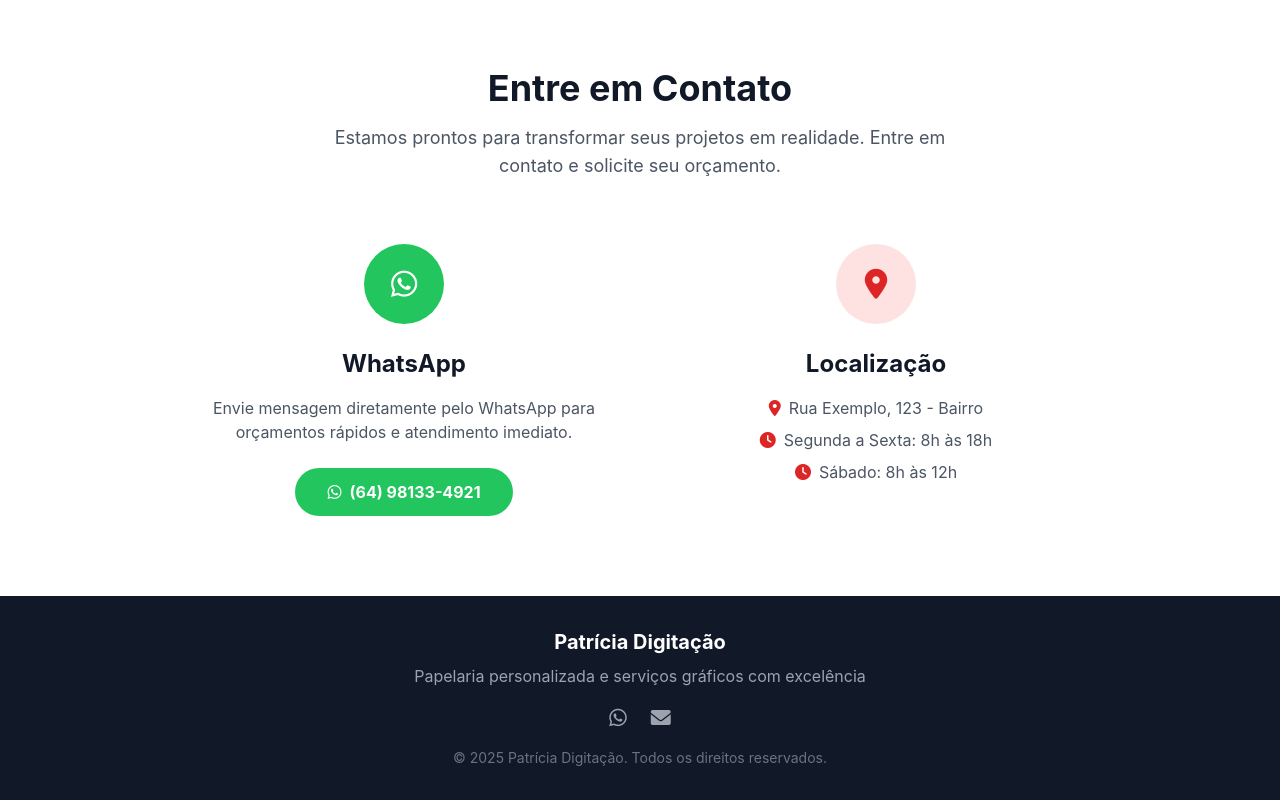
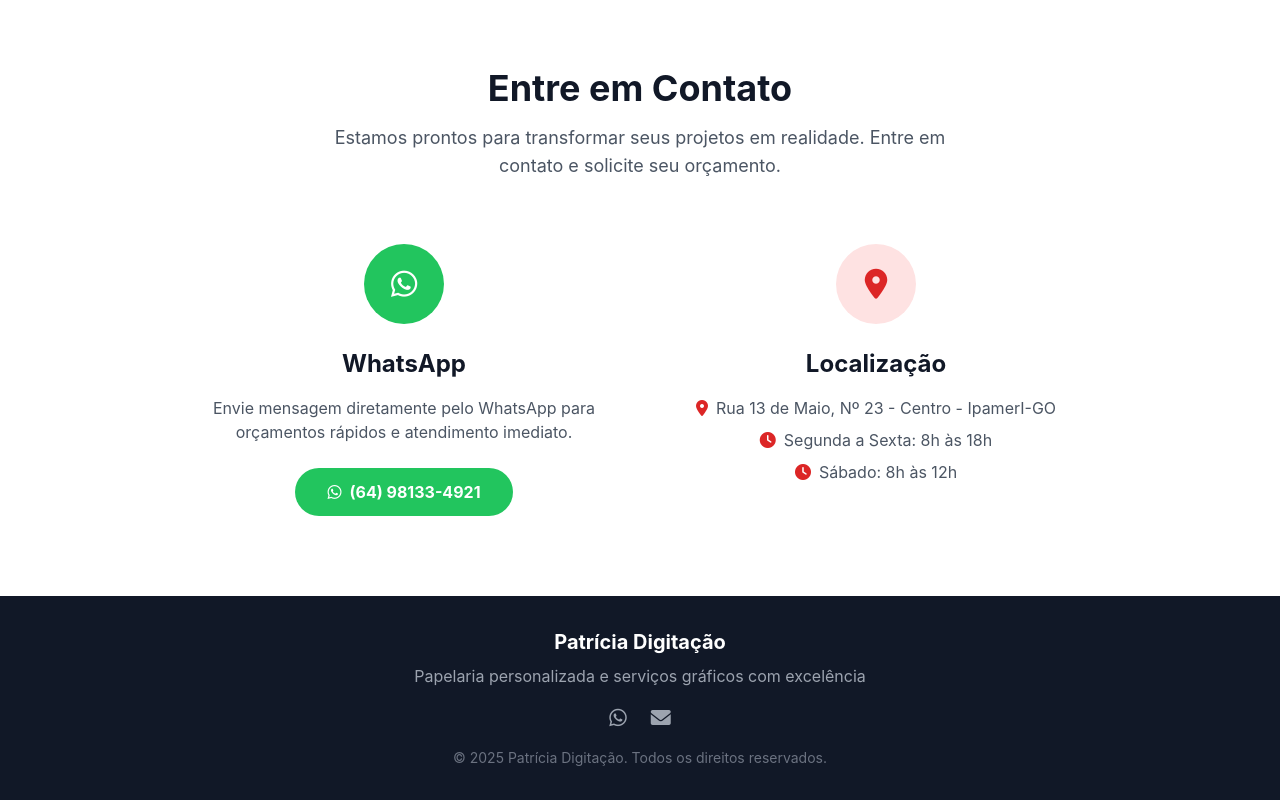
Before and after one commit to TI-nando/patriciadigitacao, a plain HTML site: page index.html in a window 1280 px wide. Shown: the part 2490-3290 px from the top of the page. Drawn offline with nearby package versions, Linux system fonts and the light colour scheme.

Commit message:
Definido o endereço

```diff
--- a/index.html
+++ b/index.html
@@ -10,12 +10,10 @@
     <link rel="stylesheet" href="https://cdnjs.cloudflare.com/ajax/libs/font-awesome/6.0.0/css/all.min.css">
     <link rel="stylesheet" href="src/css/style.css">
 
-    <!-- Favicon -->
     <link rel="icon" type="image/x-icon" href="src/images/patriciaLogo.jpeg">
 </head>
 <body class="bg-white text-gray-900">
 
-    <!-- Navigation -->
     <nav class="fixed top-0 left-0 right-0 bg-white/95 backdrop-blur-sm shadow-lg z-50 transition-all duration-300" data-aos="fade-down">
         <div class="container mx-auto px-4">
             <div class="flex justify-between items-center py-2">
@@ -241,7 +239,7 @@
                         <div class="text-gray-600 space-y-2">
                             <p class="flex items-center justify-center">
                                 <i class="fas fa-map-marker-alt mr-2 text-red-600"></i>
-                                Rua Exemplo, 123 - Bairro
+                                Rua 13 de Maio, Nº 23 - Centro - IpamerI-GO
                             </p>
                             <p class="flex items-center justify-center">
                                 <i class="fas fa-clock mr-2 text-red-600"></i>
```
